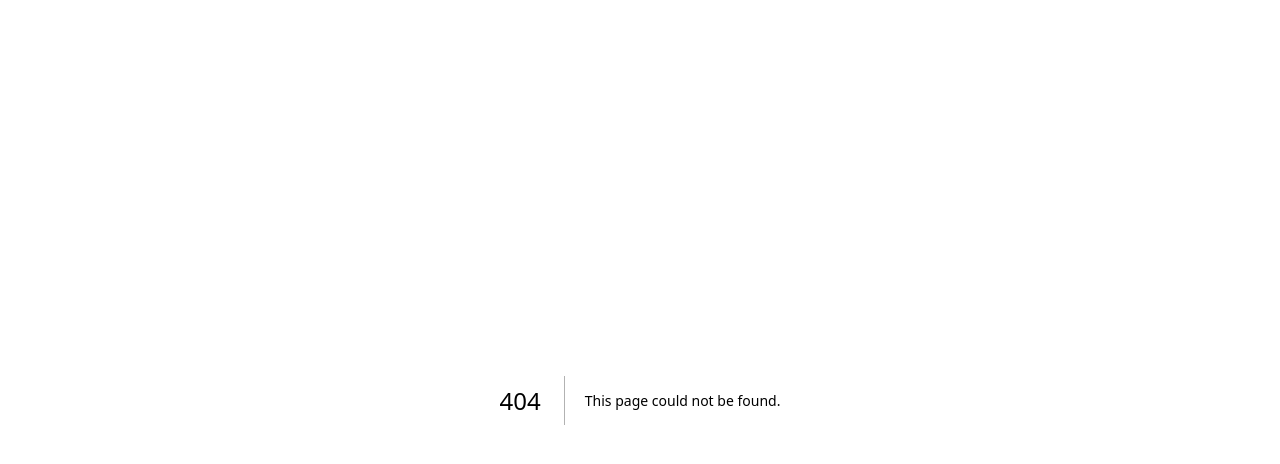
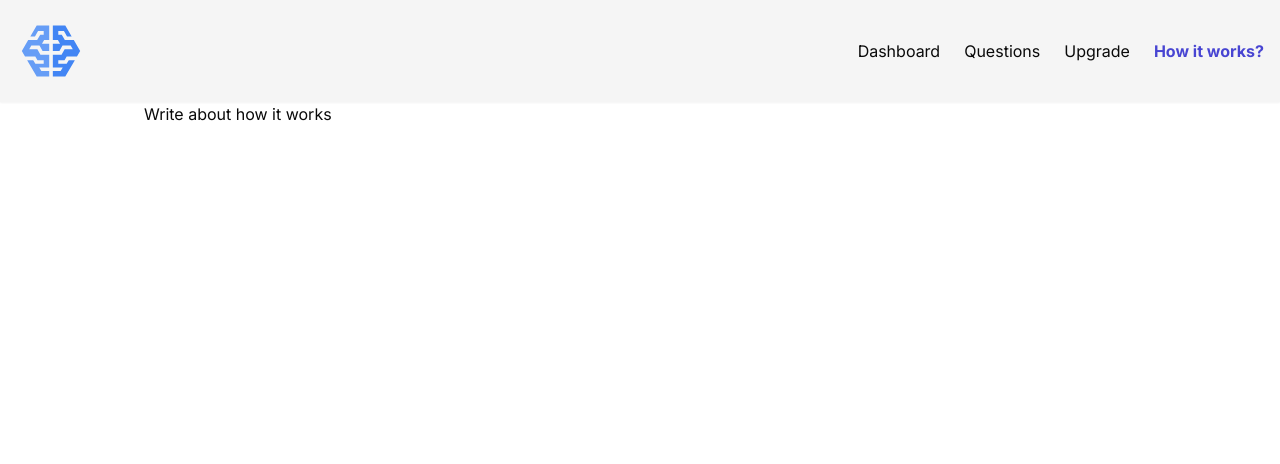
Before and after one commit to Bhupesh256/Ai-Mock-Interview, a Next.js app: page /dashboard/about in a window 1280 px wide. Before the commit this address had no page. Shown: the top 464 px of the page. Built offline with nearby package versions, Linux system fonts and the light colour scheme.

Commit message:
add routing to how it works Link

```diff
--- a/app/dashboard/_components/Header.jsx
+++ b/app/dashboard/_components/Header.jsx
@@ -1,15 +1,18 @@
 "use client";
 import { UserButton } from '@clerk/nextjs';
 import Image from 'next/image';
+
 import { usePathname } from 'next/navigation';
 import React, { useEffect } from 'react';
+import Link from 'next/link';
+
 
 function Header() {
 
-  const path=usePathname();
-  useEffect(()=>{
+  const path = usePathname();
+  useEffect(() => {
     console.log(path)
-  },[])
+  }, [])
 
   return (
 
@@ -17,20 +20,20 @@ function Header() {
       <Image src={'/logo.svg'} width={70} height={15} alt='logo' />
       <ul className='flex gap-6'>
         <li className={`hover:text-primary hover:font-bold transition-all cursor-pointer
-      ${path=='/dashboard'&&'text-primary font-bold'}
+      ${path == '/dashboard' && 'text-primary font-bold'}
       `}
         >Dashboard</li>
         <li className={`hover:text-primary hover:font-bold transition-all cursor-pointer
-      ${path=='/dashboard/question'&&'text-primary font-bold'}
+      ${path == '/dashboard/question' && 'text-primary font-bold'}
       `}>Questions</li>
         <li className={`hover:text-primary hover:font-bold transition-all cursor-pointer
-      ${path=='/dashboard/Upgrade'&&'text-primary font-bold'}
+      ${path == '/dashboard/Upgrade' && 'text-primary font-bold'}
       `}>Upgrade</li>
-      <li className={`hover:text-primary hover:font-bold transition-all cursor-pointer
-      ${path=='/dashboard/How it works?'&&'text-primary font-bold'}
-      `}>How it works?</li>
+        <Link href={'/dashboard/about'} className={`hover:text-primary hover:font-bold transition-all cursor-pointer
+      ${path == '/dashboard/about' && 'text-primary font-bold'}
+      `}>How it works?</Link>
       </ul>
-    <UserButton/>
+      <UserButton />
     </div>
   )
 }
--- /dev/null
+++ b/app/dashboard/about/page.tsx
@@ -0,0 +1,9 @@
+import React from 'react'
+
+const page = () => {
+    return (
+        <div>Write about how it works</div>
+    )
+}
+
+export default page
--- a/app/page.js
+++ b/app/page.js
@@ -3,6 +3,7 @@ import { Button } from "@/components/ui/button";
 import Image from "next/image";
 import Link from "next/link";
 import { useRouter } from "next/navigation";
+// import { to } from "./../.next/static/chunks/main-app";
 
 export default function Home() {
   const router = useRouter();
--- a/package.json
+++ b/package.json
@@ -35,8 +35,10 @@
     "uuid": "^10.0.0"
   },
   "devDependencies": {
+    "@types/react": "18.3.4",
     "drizzle-kit": "^0.24.0",
     "postcss": "^8",
-    "tailwindcss": "^3.4.1"
+    "tailwindcss": "^3.4.1",
+    "typescript": "5.5.4"
   }
 }
```
Also changed, not shown: tsconfig.json (added, +34 -0 lines), utils/db.js (+5 -5 lines), 1 other file (tests, documents, lock files or other folders). Lines whose indentation alone changed are shown as unchanged.
